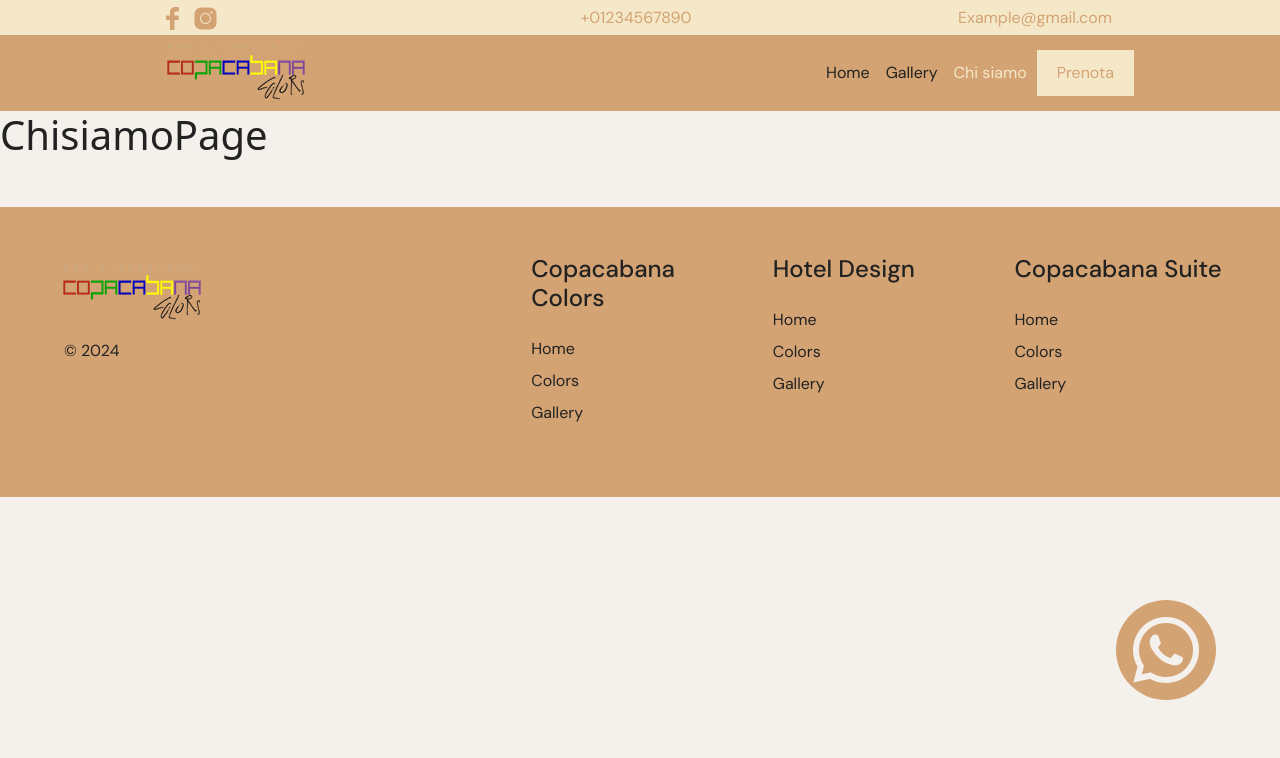
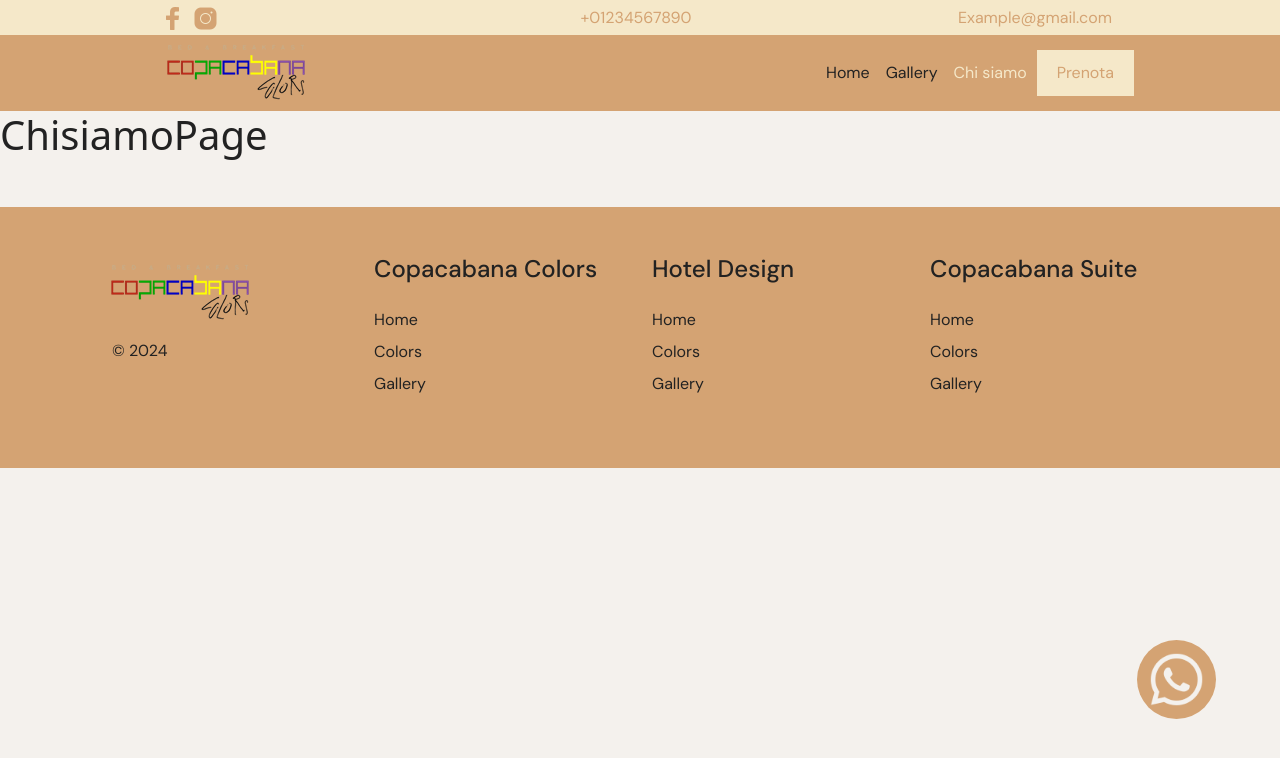
Before and after one commit to Andrea-Asaro/Copacabana_colors_whiteOverlay, a React (Vite) app: page /chisiamoPage in a window 1280 px wide. Shown: the top 758 px of the page. Built offline with nearby package versions, Linux system fonts and the light colour scheme; a web font is replaced by a local one.

Commit message:
aggiustato stile whatsappcorner, e aggiustato footer per non creare conflitti di lettura con whatsapp

```diff
--- a/src/components/Footer.jsx
+++ b/src/components/Footer.jsx
@@ -28,16 +28,12 @@ export default function Footer(){
 
 
         <div className="container-fluid px-5 bg1" id='footer'>
-            <footer className="row row-cols-1 row-cols-sm-2 row-cols-md-5 py-5 my-5 font2">
+            <footer className="row row-cols-1 row-cols-sm-2 row-cols-md-4 py-5 my-5 px-lg-5 font2">
                 <div className="col mb-3">
                     <a href="/" className="d-flex align-items-center mb-3 link-body-emphasis text-decoration-none">
                     <img src={logo} alt="" />
                     </a>
                     <p className="text3 ps-3">© 2024</p>
-                </div>
-
-                <div className="col mb-3">
-
                 </div>
 
                 <div className="col mb-3">
--- a/src/components/Whatsapp.css
+++ b/src/components/Whatsapp.css
@@ -5,9 +5,13 @@
     border-radius: 50%;
     padding: 2px;
     position: fixed;
-    top: 75%;
+    top: 80%;
     right: 5%;
     z-index: 3;
     cursor: pointer;
     /* transition: transform 0.4s ease-in-out; */
 }
+
+.whatsappimg{
+    width: 75px;
+}
--- a/src/components/Whatsapp.jsx
+++ b/src/components/Whatsapp.jsx
@@ -8,7 +8,7 @@ export default function Whatsapp(){
     return (
 
         <span className='whatsappCorner'>
-            <img src={walogo} alt="" />
+            <img src={walogo} className='whatsappimg' alt="" />
         </span>
 
     )
```
